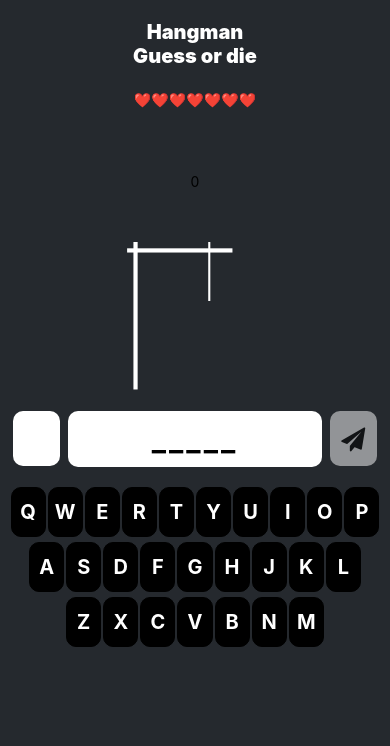
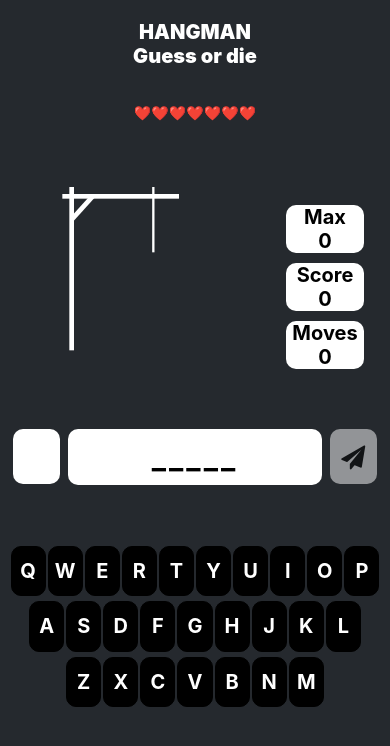
Before and after one commit to lieaks/hanged_man, a React Native app: screen / in a window 390 px wide. Shown: the top 746 px of the page. Built offline with nearby package versions, Linux system fonts and the light colour scheme.

Commit message:
feat: v2

```diff
--- a/App.js
+++ b/App.js
@@ -1,7 +1,8 @@
 import React, { useState, useEffect } from "react";
 import { StatusBar } from "expo-status-bar";
-import { StyleSheet, Text, View, Image } from "react-native";
+import { StyleSheet, View } from "react-native";
 import { WordList } from "./assets/data";
+import * as Utils from "./components/Utils";
 import Header from "./components/Header";
 import InputBox from "./components/InputBox";
 import Score from "./components/Score";
@@ -16,29 +17,36 @@ export default function App() {
   const [wrongLetters, setWrongLetters] = useState("");
   const [usedRandNums, setUsedRandNums] = useState([]);
   const [randNum, setRandNum] = useState(0);
+  const [status, setStatus] = useState("playing");
   const [score, setScore] = useState(0);
-  const [status, setStatus] = useState("playing");
+  const [maxScore, setMaxScore] = useState(0);
+  const [moveCounter, setMoveCounter] = useState(0);
 
   const answer = WordList[randNum].toUpperCase();
 
   useEffect(() => {
-    const num = shuffleRandNum();
+    const num = Utils.shuffleRandNum(WordList.length);
     setRandNum(num);
     setUsedRandNums([...usedRandNums, num]);
+    Utils.getValueFor("score", setScore);
+    Utils.getValueFor("maxScore", setMaxScore);
+    Utils.getValueFor("moveCounter", setMoveCounter);
   }, []);
 
-  const shuffleRandNum = () => {
-    return Math.floor(Math.random() * WordList.length);
-  };
-
-  const storeCorrectLetter = (keyInput) => {
+  const storeLetter = (keyInput) => {
     if (answer.includes(keyInput) && !correctLetters.includes(keyInput)) {
       const newCorrectLetters = correctLetters + keyInput;
       setCorrectLetters(newCorrectLetters);
       isWinner(newCorrectLetters);
     } else if (!wrongLetters.includes(keyInput))
       setWrongLetters(wrongLetters + keyInput);
-    if (wrongLetters.length > 5) setStatus("lost");
+    if (wrongLetters.length > 5) {
+      setScore(0);
+      Utils.save("score", "0");
+      setStatus("lost");
+    }
+    setMoveCounter(moveCounter + 1);
+    Utils.save("moveCounter", (moveCounter + 1).toString());
     setInput("");
   };
 
@@ -48,42 +56,51 @@ export default function App() {
       if (!word.includes(letter)) status = "playing";
     });
     setStatus(status);
-    status === "winner" && setScore(score + 1);
+    if (status === "winner") {
+      setScore(score + 1);
+      Utils.save("score", (score + 1).toString());
+      if (score + 1 > maxScore) {
+        setMaxScore(score + 1);
+        Utils.save("maxScore", (score + 1).toString());
+      }
+    }
+  };
+
+  const handlePressPopup = () => {
+    setStatus("playing");
+    newGame();
+    setCorrectLetters("");
+    setWrongLetters("");
   };
 
   const newGame = () => {
-    let num = randNum;
+    let num = Utils.shuffleRandNum(WordList.length);
     if (usedRandNums.length === WordList.length) {
       alert("You've played all the words!");
-      setUsedRandNums([]);
+      setUsedRandNums([num]);
+      setRandNum(num);
+      return;
     }
     while (usedRandNums.includes(num)) {
-      num = shuffleRandNum();
+      num = Utils.shuffleRandNum(WordList.length);
     }
     setRandNum(num);
     setUsedRandNums([...usedRandNums, num]);
-  };
-
-  const handlePressPopup = () => {
-    if (status === "winner") newGame();
-    setCorrectLetters("");
-    setWrongLetters("");
-    setStatus("playing");
   };
 
   return (
     <View style={styles.container}>
       <Header />
       <Life wrongLetters={wrongLetters.length} />
-      <Score score={score} />
-      <HangmanFigure wrongLetters={wrongLetters.length} />
-      {/* <View style={styles.letterContainer}> */}
-      {/* </View> */}
+      <View style={styles.row}>
+        <HangmanFigure wrongLetters={wrongLetters.length} />
+        <Score score={score} maxScore={maxScore} moveCounter={moveCounter} />
+      </View>
       <InputBox
         answer={answer}
         correctLetters={correctLetters}
         input={input}
-        storeLetters={storeCorrectLetter}
+        storeLetters={storeLetter}
       />
       <Keyboard
         letters={wrongLetters + correctLetters}
@@ -101,11 +118,8 @@ const styles = StyleSheet.create({
     flex: 1,
     backgroundColor: "#25292e",
   },
-  letterContainer: {
-    justifyContent: "center",
-    alignContent: "center",
-  },
-  imageContainer: {
-    paddingTop: 58,
+  row: {
+    flexDirection: "row",
+    alignItems: "center",
   },
 });
--- a/components/HangmanFigure.js
+++ b/components/HangmanFigure.js
@@ -1,15 +1,18 @@
-import { StyleSheet, View, Image } from "react-native";
+import { StyleSheet, View } from "react-native";
 import Svg, { Line, Circle, Rect } from "react-native-svg";
 
 export default function HangmanFigure({ wrongLetters }) {
   const Base = <Rect fill={"white"} width="250" height="40" x="0" y="350" />;
   const Pole = <Rect fill={"white"} width="10" height="350" x="20" y="0" />;
   const PoleArm = <Rect fill={"white"} width="250" height="10" x="5" y="15" />;
+  const Bracket = (
+    <Line x1="70" y1="20" x2="25" y2="70" stroke="white" strokeWidth="10" />
+  );
   const Rope = (
     <Line x1="200" y1="0" x2="200" y2="140" stroke="white" strokeWidth="5" />
   );
   const Head = (
-    <Circle cx="200" cy="150" r="30" strokeWidth="5" fill={"#fff"} />
+    <Circle cx="200" cy="150" r="30" strokeWidth="5" fill={"white"} />
   );
   const Neck = (
     <Line x1="200" y1="180" x2="200" y2="220" stroke="white" strokeWidth="10" />
@@ -39,13 +42,14 @@ export default function HangmanFigure({ wrongLetters }) {
       >
         {/* {Base} */}
         {Rope}
+        {Bracket}
         {Pole}
         {PoleArm}
         {wrongLetters > 0 ? Head : null}
         {wrongLetters > 1 ? Neck : null}
-        {wrongLetters > 2 ? Body : null}
-        {wrongLetters > 3 ? LeftArm : null}
-        {wrongLetters > 4 ? RightArm : null}
+        {wrongLetters > 2 ? LeftArm : null}
+        {wrongLetters > 3 ? RightArm : null}
+        {wrongLetters > 4 ? Body : null}
         {wrongLetters > 5 ? LeftLeg : null}
         {wrongLetters > 6 ? RightLeg : null}
       </Svg>
@@ -56,7 +60,6 @@ export default function HangmanFigure({ wrongLetters }) {
 const styles = StyleSheet.create({
   container: {
     flex: 1,
-    justifyContent: "center",
     alignItems: "center",
   },
 });
--- a/components/Header.js
+++ b/components/Header.js
@@ -3,7 +3,7 @@ import { StyleSheet, Text, View } from "react-native";
 export default function Header() {
   return (
     <View style={styles.header}>
-      <Text style={styles.text}>Hangman</Text>
+      <Text style={styles.text}>HANGMAN</Text>
       <Text style={styles.text}>Guess or die</Text>
     </View>
   );
@@ -18,6 +18,6 @@ const styles = StyleSheet.create({
   text: {
     fontSize: 20,
     fontWeight: "900",
-    color: "#fff",
+    color: "white",
   },
 });
--- a/components/InputBox.js
+++ b/components/InputBox.js
@@ -16,7 +16,7 @@ export default function InputBox({
       <View style={styles.inputContainer}>
         <Text style={styles.btnText}>{input}</Text>
       </View>
-      <View style={styles.inputBoxContainer}>
+      <View style={styles.wordBoxContainer}>
         {answer.split("").map((letter, index) => (
           <Text style={styles.text} key={index}>
             {correctLetters.includes(letter) ? letter : "_"}
@@ -34,13 +34,14 @@ export default function InputBox({
 
 const styles = StyleSheet.create({
   container: {
+    flex: 1,
     flexDirection: "row",
     alignItems: "center",
     justifyContent: "center",
     gap: 8,
   },
   inputContainer: {
-    backgroundColor: "#fff",
+    backgroundColor: "white",
     justifyContent: "center",
     alignItems: "center",
     borderRadius: 10,
@@ -48,8 +49,8 @@ const styles = StyleSheet.create({
     width: "12%",
     height: 55,
   },
-  inputBoxContainer: {
-    backgroundColor: "#fff",
+  wordBoxContainer: {
+    backgroundColor: "white",
     width: "65%",
     borderRadius: 10,
     padding: 10,
@@ -63,7 +64,7 @@ const styles = StyleSheet.create({
     letterSpacing: 3,
   },
   btn: {
-    backgroundColor: "#fff",
+    backgroundColor: "white",
     justifyContent: "center",
     alignItems: "center",
     borderRadius: 10,
@@ -71,7 +72,7 @@ const styles = StyleSheet.create({
     height: 55,
   },
   btnDisable: {
-    backgroundColor: "#fff",
+    backgroundColor: "white",
     justifyContent: "center",
     alignItems: "center",
     borderRadius: 10,
--- a/components/LetterButton.js
+++ b/components/LetterButton.js
@@ -1,4 +1,4 @@
-import { View, Pressable, StyleSheet, Text } from "react-native";
+import { Pressable, StyleSheet, Text } from "react-native";
 
 export default function LetterButton({ index, letterLabel, onPress, input }) {
   return (
@@ -6,7 +6,6 @@ export default function LetterButton({ index, letterLabel, onPress, input }) {
       key={index}
       style={styles.button}
       onPress={() => onPress(letterLabel)}
-      // onPress={() => console.log(letterLabel)}
     >
       <Text
         style={input === letterLabel ? styles.btnTextActive : styles.btnText}
@@ -19,8 +18,8 @@ export default function LetterButton({ index, letterLabel, onPress, input }) {
 
 const styles = StyleSheet.create({
   button: {
-    width: "9%", // Adjust as needed for spacing
-    aspectRatio: 0.7, // Maintain square aspect ratio
+    width: "9%",
+    aspectRatio: 0.7,
     justifyContent: "center",
     alignItems: "center",
     borderRadius: 10,
--- a/components/Life.js
+++ b/components/Life.js
@@ -18,6 +18,7 @@ export default function Life({ wrongLetters }) {
 
 const styles = StyleSheet.create({
   container: {
+    flex: 0.5,
     flexDirection: "row",
     justifyContent: "center",
     alignItems: "center",
--- a/components/Score.js
+++ b/components/Score.js
@@ -1,20 +1,39 @@
 import { View, Text, StyleSheet } from "react-native";
 
-export default function Score({ score }) {
+export default function Score({ score, maxScore, moveCounter }) {
   return (
     <View style={styles.container}>
-      <Text>{score}</Text>
+      <View style={styles.counter}>
+        <Text style={styles.text}>Max</Text>
+        <Text style={styles.text}>{maxScore}</Text>
+      </View>
+      <View style={styles.counter}>
+        <Text style={styles.text}>Score</Text>
+        <Text style={styles.text}>{score}</Text>
+      </View>
+      <View style={styles.counter}>
+        <Text style={styles.text}>Moves</Text>
+        <Text style={styles.text}>{moveCounter}</Text>
+      </View>
     </View>
   );
 }
 
 const styles = StyleSheet.create({
   container: {
-    flexDirection: "row",
+    flex: 0.5,
     justifyContent: "center",
     alignItems: "center",
-    marginBottom: 40,
-    height: "5%",
+    gap: 10,
   },
-  text: {},
+  counter: {
+    backgroundColor: "white",
+    alignItems: "center",
+    borderRadius: 10,
+    width: "60%",
+  },
+  text: {
+    fontSize: 20,
+    fontWeight: "700",
+  },
 });
--- a/components/StatusPopup.js
+++ b/components/StatusPopup.js
@@ -4,6 +4,7 @@ import React from "react";
 export default function StatusPopup({ status, onPress }) {
   const msg = status === "winner" ? "You win!" : "You lose!";
   const btnMsg = status === "winner" ? "Play again" : "Try again";
+
   return (
     <Modal
       visible={status !== "playing"}
--- /dev/null
+++ b/components/Utils.js
@@ -0,0 +1,18 @@
+import * as SecureStore from "expo-secure-store";
+
+export async function save(key, value) {
+  await SecureStore.setItemAsync(key, value);
+}
+
+export async function getValueFor(key, setState) {
+  let result = await SecureStore.getItemAsync(key);
+  if (result) {
+    setState(parseInt(result));
+  } else {
+    setState(0);
+  }
+}
+
+export const shuffleRandNum = (max) => {
+  return Math.floor(Math.random() * max);
+};
--- a/package.json
+++ b/package.json
@@ -17,7 +17,8 @@
     "react-native-web": "~0.19.6",
     "@expo/webpack-config": "^19.0.0",
     "react-native-svg": "13.9.0",
-    "@expo/vector-icons": "^13.0.0"
+    "@expo/vector-icons": "^13.0.0",
+    "expo-secure-store": "~12.3.1"
   },
   "devDependencies": {
     "@babel/core": "^7.20.0"
```
Also changed, not shown: components/Keyboard.js (+1 -53 lines), 2 other files (tests, documents, lock files or other folders).
